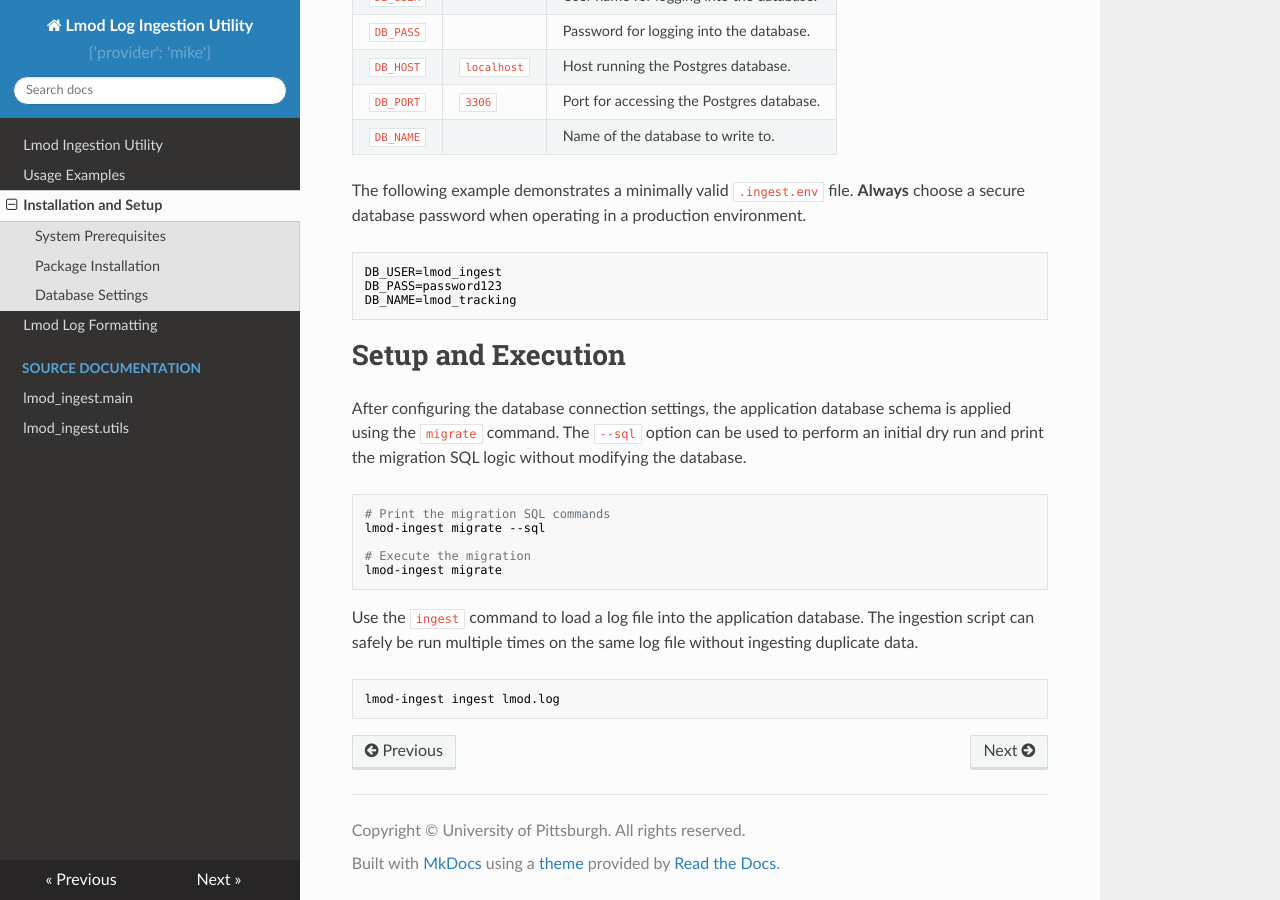
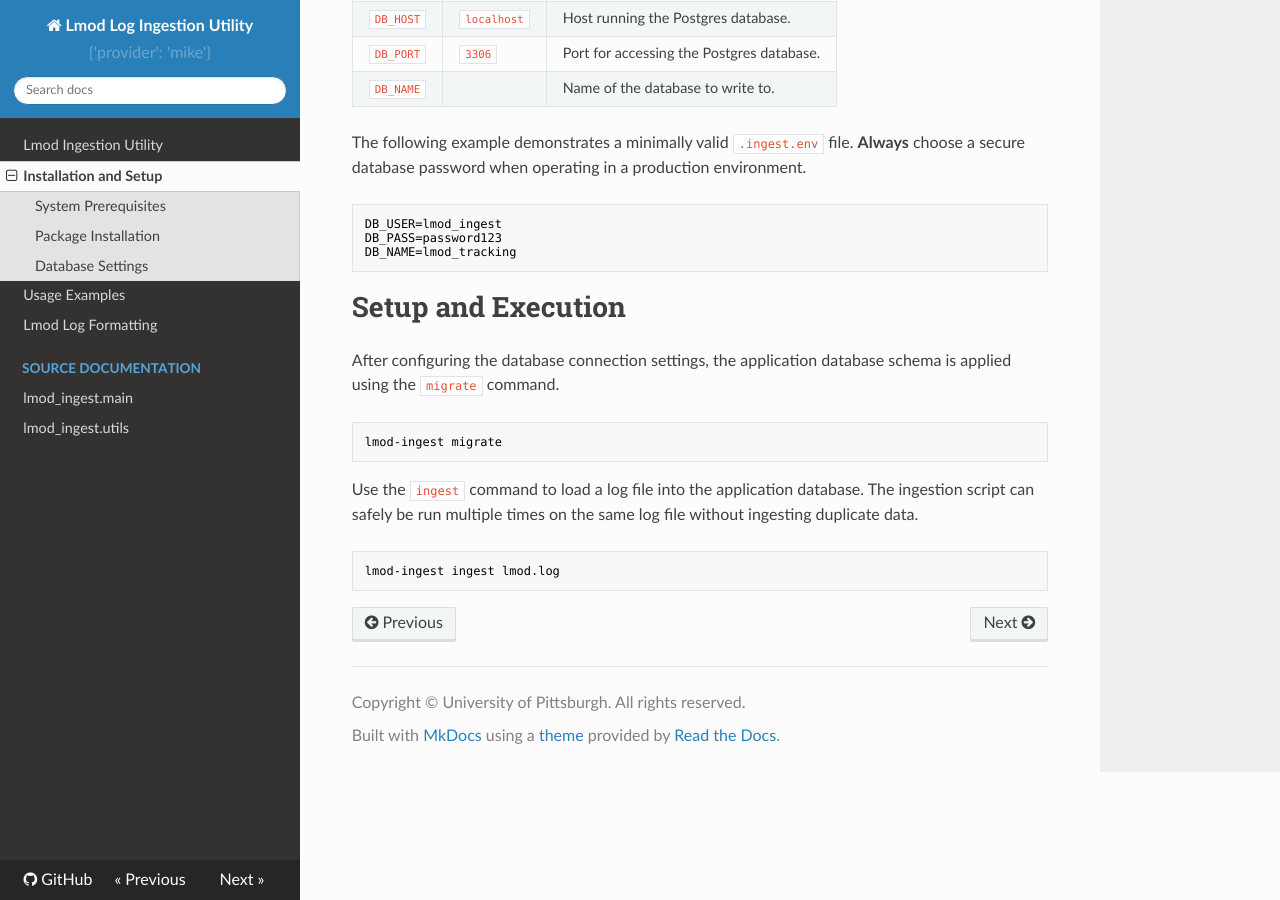
Before and after one commit to pitt-crc/lmod_tracking, an MkDocs documentation site: the page built from docs/installation.md, in a window 1280 px wide and 900 px high, scrolled down 1150 px. Built offline with MkDocs 1.6.1, drawn with Linux system fonts in a browser that asks for light colours; nearby versions of some CDN libraries; some of the changed text lies outside the part shown.

Commit message:
Updates page organization and github links

````diff
--- a/docs/installation.md
+++ b/docs/installation.md
@@ -61,13 +59,8 @@ DB_NAME=lmod_tracking
 # Setup and Execution
 
 After configuring the database connection settings, the application database schema is applied using the `migrate` command.
-The `--sql` option can be used to perform an initial dry run and print the migration SQL logic without modifying the database.
 
 ```bash
-# Print the migration SQL commands
-lmod-ingest migrate --sql
-
-# Execute the migration
 lmod-ingest migrate
 ```
 
--- a/mkdocs.yml
+++ b/mkdocs.yml
@@ -1,4 +1,5 @@
 site_name: Lmod Log Ingestion Utility
+repo_url: https://github.com/pitt-crc/lmod_tracking
 theme:
   name: readthedocs
   highlightjs: true
@@ -13,8 +14,8 @@ extra:
     provider: mike
 nav:
   - index.md
+  - installation.md
   - usage.md
-  - installation.md
   - log_formatting.md
   - Source Documentation:
       - source_docs/main.md
````
Also changed, not shown: other parts of docs/installation.md (+0 -2 lines), 1 other file.
